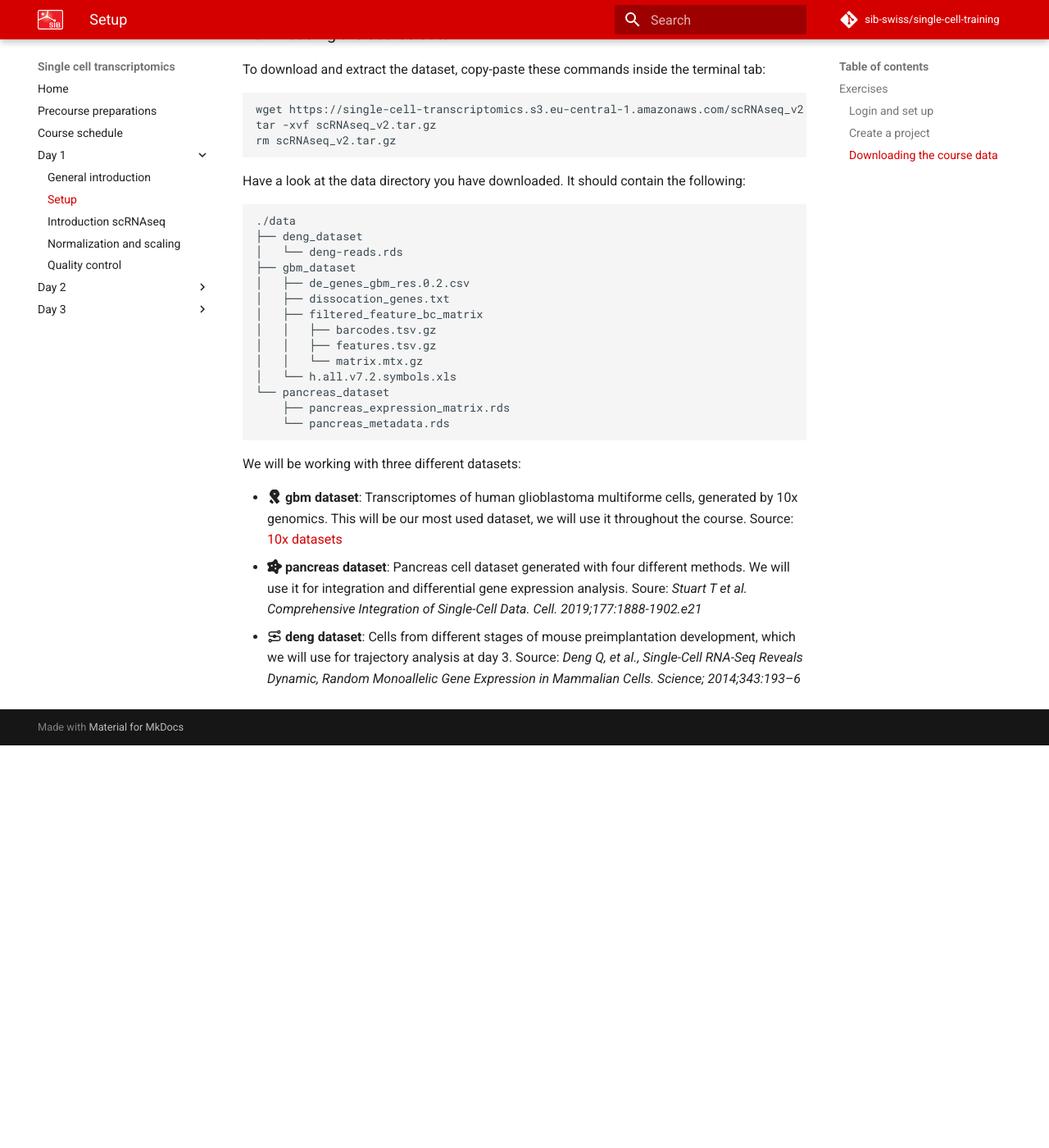
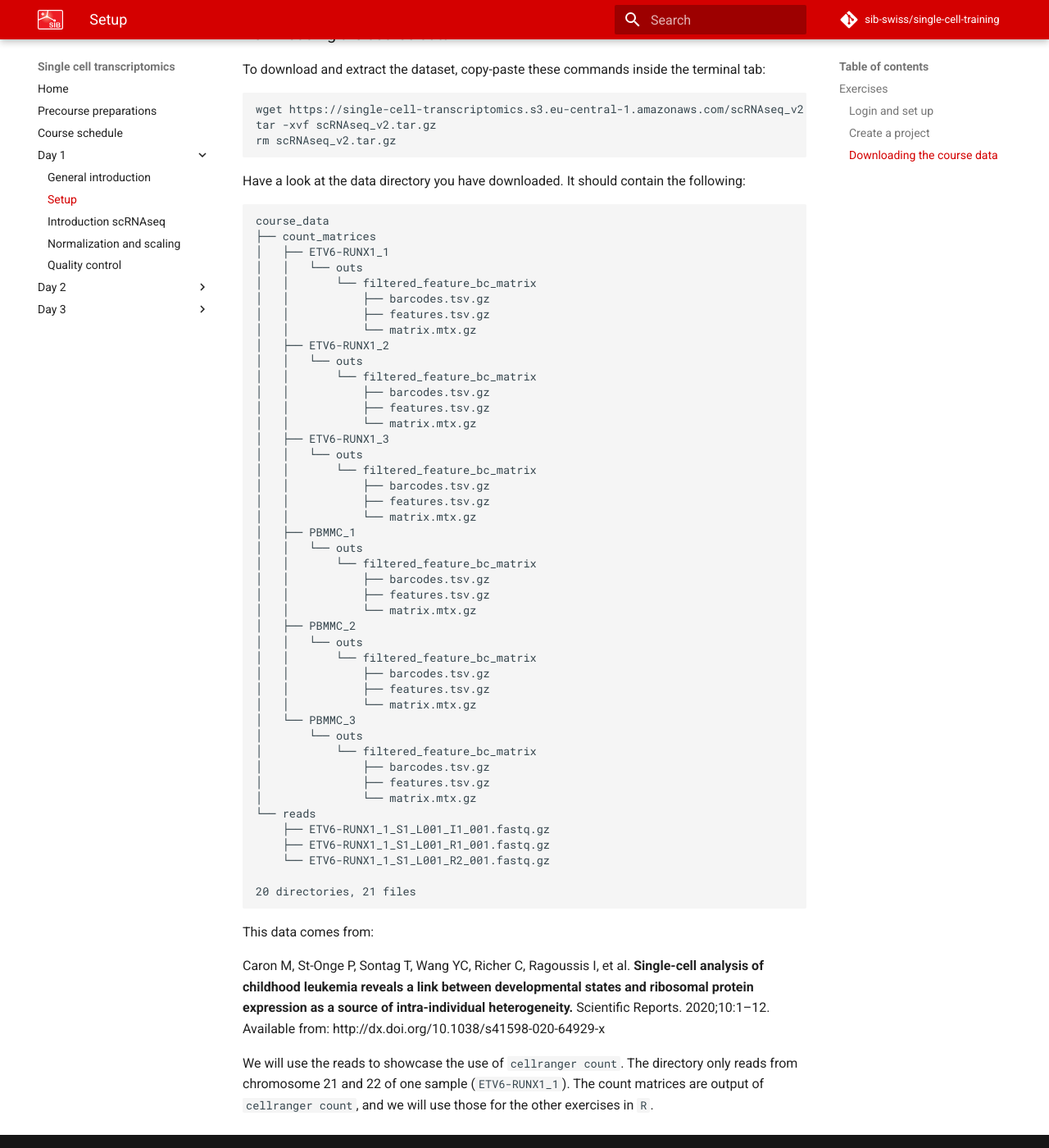
Before and after one commit to sib-swiss/single-cell-training, an MkDocs documentation site: the page built from docs/day1/setup.md, in a window 1280 px wide and 1400 px high, scrolled down 1926 px. Shown: the whole window at 82% size. Built offline with MkDocs 1.6.1 and Material for MkDocs 9.7.7, drawn with Linux system fonts in a browser that asks for light colours; comment, search, counter and statistics services are not loaded; the version menu is left out; before the commit the page ends 2835 px from its top, so only the background shows below that.

Commit message:
changed setup to new dataset

````diff
--- a/docs/day1/setup.md
+++ b/docs/day1/setup.md
@@ -99,24 +99,54 @@ rm scRNAseq_v2.tar.gz
 Have a look at the data directory you have downloaded. It should contain the following:
 
 ```
-./data
-├── deng_dataset
-│   └── deng-reads.rds
-├── gbm_dataset
-│   ├── de_genes_gbm_res.0.2.csv
-│   ├── dissocation_genes.txt
-│   ├── filtered_feature_bc_matrix
-│   │   ├── barcodes.tsv.gz
-│   │   ├── features.tsv.gz
-│   │   └── matrix.mtx.gz
-│   └── h.all.v7.2.symbols.xls
-└── pancreas_dataset
-    ├── pancreas_expression_matrix.rds
-    └── pancreas_metadata.rds
+course_data
+├── count_matrices
+│   ├── ETV6-RUNX1_1
+│   │   └── outs
+│   │       └── filtered_feature_bc_matrix
+│   │           ├── barcodes.tsv.gz
+│   │           ├── features.tsv.gz
+│   │           └── matrix.mtx.gz
+│   ├── ETV6-RUNX1_2
+│   │   └── outs
+│   │       └── filtered_feature_bc_matrix
+│   │           ├── barcodes.tsv.gz
+│   │           ├── features.tsv.gz
+│   │           └── matrix.mtx.gz
+│   ├── ETV6-RUNX1_3
+│   │   └── outs
+│   │       └── filtered_feature_bc_matrix
+│   │           ├── barcodes.tsv.gz
+│   │           ├── features.tsv.gz
+│   │           └── matrix.mtx.gz
+│   ├── PBMMC_1
+│   │   └── outs
+│   │       └── filtered_feature_bc_matrix
+│   │           ├── barcodes.tsv.gz
+│   │           ├── features.tsv.gz
+│   │           └── matrix.mtx.gz
+│   ├── PBMMC_2
+│   │   └── outs
+│   │       └── filtered_feature_bc_matrix
+│   │           ├── barcodes.tsv.gz
+│   │           ├── features.tsv.gz
+│   │           └── matrix.mtx.gz
+│   └── PBMMC_3
+│       └── outs
+│           └── filtered_feature_bc_matrix
+│               ├── barcodes.tsv.gz
+│               ├── features.tsv.gz
+│               └── matrix.mtx.gz
+└── reads
+    ├── ETV6-RUNX1_1_S1_L001_I1_001.fastq.gz
+    ├── ETV6-RUNX1_1_S1_L001_R1_001.fastq.gz
+    └── ETV6-RUNX1_1_S1_L001_R2_001.fastq.gz
+
+20 directories, 21 files
 ```
 
-We will be working with three different datasets:
+This data comes from:
 
-- :fontawesome-solid-ribbon: **gbm dataset**: Transcriptomes of human glioblastoma multiforme cells, generated by 10x genomics. This will be our most used dataset, we will use it throughout the course. Source: [10x datasets](https://support.10xgenomics.com/single-cell-gene-expression/datasets)
-- :fontawesome-solid-disease: **pancreas dataset**: Pancreas cell dataset generated with four different methods. We will use it for integration and differential gene expression analysis. Soure: *Stuart T et al. Comprehensive Integration of Single-Cell Data. Cell.  2019;177:1888-1902.e21*
-- :material-transit-connection-variant: **deng dataset**: Cells from different stages of mouse preimplantation development, which we will use for trajectory analysis at day 3. Source: *Deng Q, et al., Single-Cell RNA-Seq Reveals Dynamic, Random Monoallelic Gene Expression in Mammalian Cells. Science; 2014;343:193–6*
+Caron M, St-Onge P, Sontag T, Wang YC, Richer C, Ragoussis I, et al. **Single-cell analysis of childhood leukemia reveals a link between developmental states and ribosomal protein expression as a source of intra-individual heterogeneity.** Scientific Reports. 2020;10:1–12. Available from: http://dx.doi.org/10.1038/s41598-020-64929-x
+
+We will use the reads to showcase the use of `cellranger count`. The directory only reads from chromosome 21 and 22 of one sample (`ETV6-RUNX1_1`). The count matrices are output of `cellranger count`, and we will use those for the other exercises in `R`.
````
Also changed, not shown: docs/assets/images/open_html.png (added), docs/assets/images/seurat_object.png (added).
